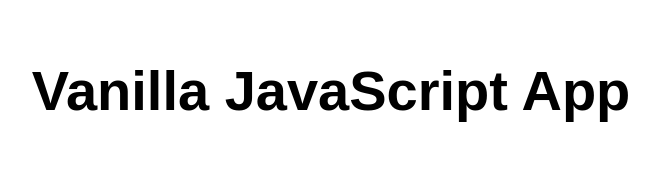
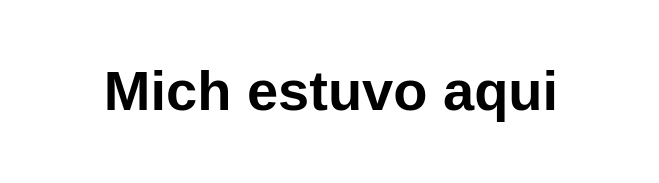
Before and after one commit to MJOTec/my-first-static-web-app, a website: page src/index.html in a window 1280 px wide. Shown: the whole page, without its empty margins (309-968 px from the left). Drawn offline with Linux system fonts and the light colour scheme.

Commit message:
cambio titulo

```diff
--- a/src/index.html
+++ b/src/index.html
@@ -5,12 +5,12 @@
   <meta charset="UTF-8">
   <meta name="viewport" content="width=device-width, initial-scale=1.0">
   <link rel="stylesheet" href="styles.css">
-  <title>Vanilla JavaScript App</title>
+  <title>Mich estuvo aqui</title>
 </head>
 
 <body>
   <main>
-    <h1>Vanilla JavaScript App</h1>
+    <h1>Mich estuvo aqui</h1>
   </main>
 </body>
 
```
